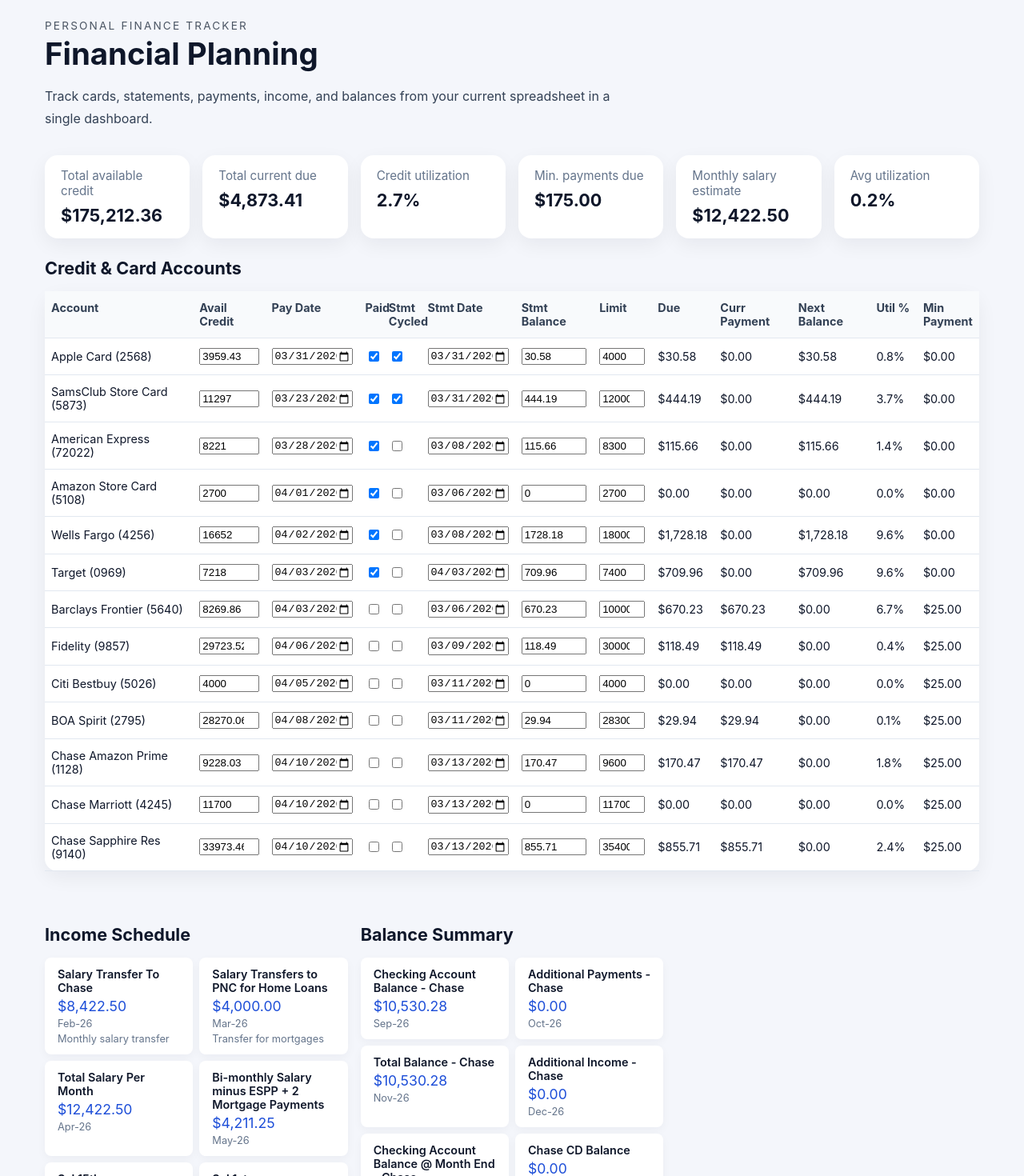
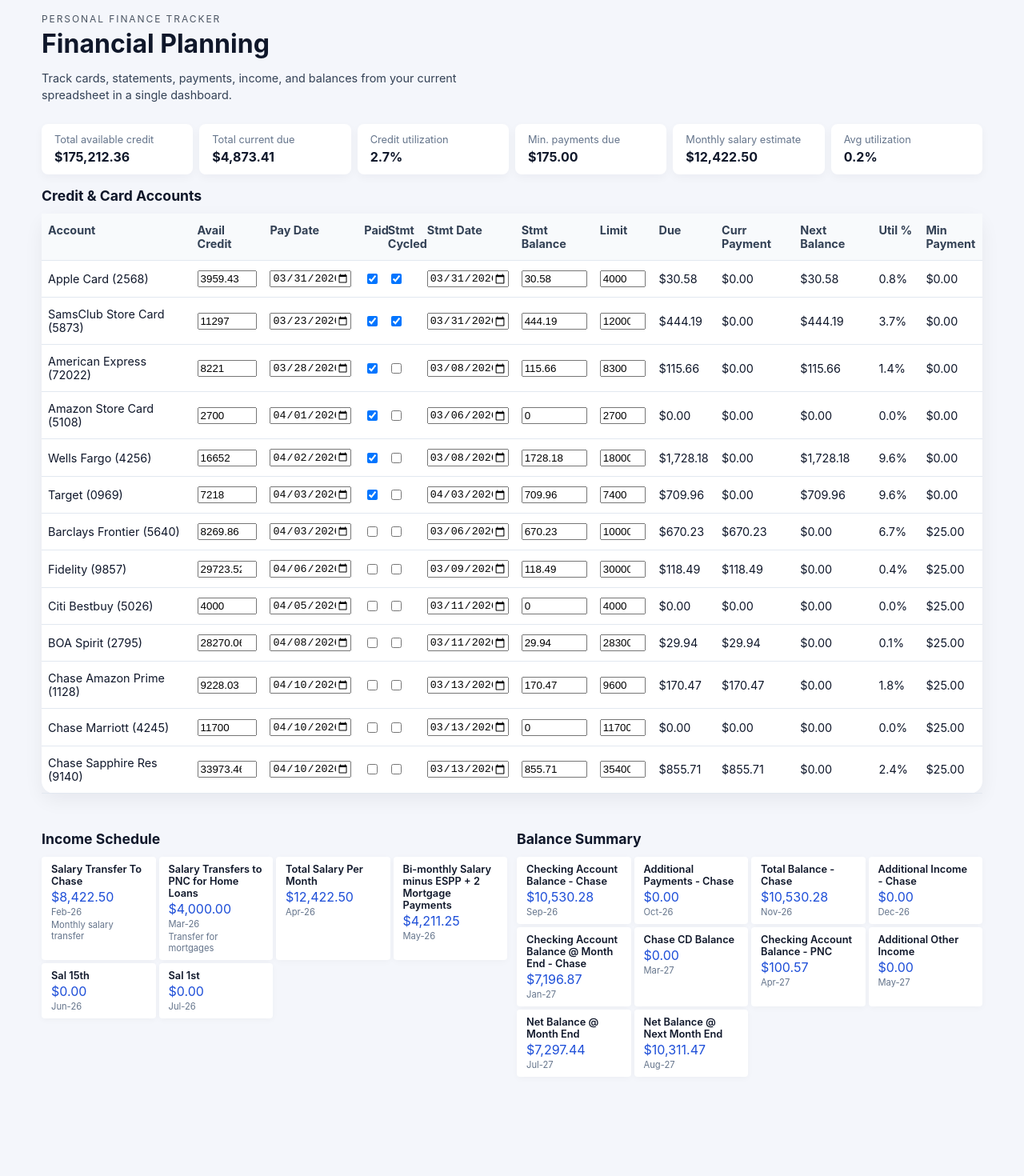
Before and after one commit to naudiyal/financialplanningui, a React (Vite) app: page / in a window 1280 px wide. Shown: the top 1470 px of the page at 80% size. After the commit the page ends 1370 px from the top, so only its background shows below. Built offline with nearby package versions, Linux system fonts and the light colour scheme; the HTML template or start-up script is replaced by a standard one.

Commit message:
Ultra-compact layout: minimize all non-table elements for single-page view

```diff
--- a/src/index.css
+++ b/src/index.css
@@ -23,66 +23,67 @@
 .app {
   max-width: 1200px;
   margin: 0 auto;
-  padding: 1.5rem 1rem 2rem;
+  padding: 1rem 0.75rem 1.5rem;
 }
 
 .hero {
   display: grid;
-  gap: 1rem;
-  margin-bottom: 1.5rem;
+  gap: 0.75rem;
+  margin-bottom: 1rem;
 }
 
 .eyebrow {
   margin: 0;
-  font-size: 0.85rem;
+  font-size: 0.75rem;
   letter-spacing: 0.16em;
   text-transform: uppercase;
   color: #4b5563;
 }
 
 h1 {
-  margin: 0.25rem 0 0.75rem;
-  font-size: clamp(2rem, 3vw, 3rem);
+  margin: 0.25rem 0 0.5rem;
+  font-size: clamp(1.5rem, 2.5vw, 2.5rem);
 }
 
 .intro {
-  max-width: 720px;
-  line-height: 1.75;
+  max-width: 600px;
+  line-height: 1.4;
   color: #334155;
+  font-size: 0.9rem;
 }
 
 .summary-grid {
   display: grid;
-  gap: 1rem;
-  grid-template-columns: repeat(auto-fit, minmax(180px, 1fr));
+  gap: 0.5rem;
+  grid-template-columns: repeat(auto-fit, minmax(140px, 1fr));
 }
 
 .summary-card {
-  padding: 1rem 1.25rem;
-  border-radius: 1rem;
+  padding: 0.75rem 1rem;
+  border-radius: 0.5rem;
   background: white;
-  box-shadow: 0 8px 24px rgba(15, 23, 42, 0.06);
+  box-shadow: 0 4px 12px rgba(15, 23, 42, 0.04);
 }
 
 .summary-card p {
-  margin: 0 0 0.5rem;
+  margin: 0 0 0.25rem;
   color: #64748b;
-  font-size: 0.95rem;
+  font-size: 0.8rem;
 }
 
 .summary-card strong {
   display: block;
-  font-size: 1.35rem;
+  font-size: 1rem;
   color: #0f172a;
 }
 
 section {
-  margin-top: 1.5rem;
+  margin-top: 1rem;
 }
 
 h2 {
-  margin-bottom: 1rem;
-  font-size: 1.35rem;
+  margin-bottom: 0.75rem;
+  font-size: 1.1rem;
 }
 
 .table-wrapper {
@@ -139,41 +140,41 @@
 
 .split-section {
   display: grid;
-  gap: 1rem;
-  grid-template-columns: repeat(3, minmax(0, 1fr));
-  margin-top: 1.5rem;
+  gap: 0.75rem;
+  grid-template-columns: 1fr 1fr;
+  margin-top: 1rem;
 }
 
 .card-list {
   display: grid;
-  gap: 0.5rem;
-  grid-template-columns: repeat(auto-fit, minmax(180px, 1fr));
+  gap: 0.25rem;
+  grid-template-columns: repeat(auto-fit, minmax(140px, 1fr));
 }
 
 .info-card {
-  padding: 0.75rem 1rem;
-  border-radius: 0.5rem;
+  padding: 0.5rem 0.75rem;
+  border-radius: 0.25rem;
   background: white;
-  box-shadow: 0 4px 12px rgba(15, 23, 42, 0.04);
+  box-shadow: 0 2px 8px rgba(15, 23, 42, 0.03);
 }
 
 .card-title {
-  margin: 0 0 0.25rem;
-  font-size: 0.9rem;
+  margin: 0 0 0.125rem;
+  font-size: 0.8rem;
   font-weight: 600;
   color: #0f172a;
 }
 
 .card-value {
   margin: 0;
-  font-size: 1.1rem;
+  font-size: 1rem;
   color: #1d4ed8;
 }
 
 .card-meta,
 .card-note {
-  margin: 0.25rem 0 0;
-  font-size: 0.8rem;
+  margin: 0.125rem 0 0;
+  font-size: 0.7rem;
   color: #64748b;
 }
 
```
